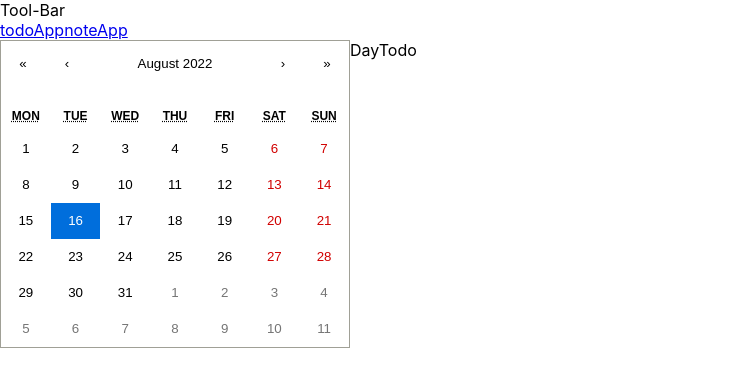
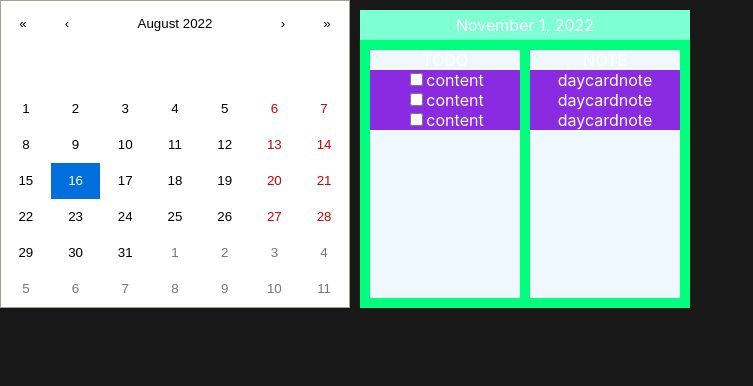
Before and after one commit to qitpydev/qitpy, a React (Create React App) app: page /app/todoApp in a window 1280 px wide. Shown: the top 386 px of the page, without its empty margins (0-753 px from the left). Built offline with nearby package versions, Linux system fonts and the light colour scheme.

Commit message:
calendaring

```diff
--- a/package.json
+++ b/package.json
@@ -12,6 +12,7 @@
     "@types/react": "^18.0.17",
     "@types/react-dom": "^18.0.6",
     "dayjs": "^1.11.5",
+    "prop-types": "^15.8.1",
     "react": "^18.2.0",
     "react-calendar": "^3.7.0",
     "react-dom": "^18.2.0",
--- a/src/features/TodoApp/CalendarTodo/CalendarTodo.scss
+++ b/src/features/TodoApp/CalendarTodo/CalendarTodo.scss
@@ -1,4 +1,6 @@
 .calendar-todo {
-    width: 50%;
-    display: flex;
+    // width: 50%;
+    position: fixed;
+    top: 0;
+    left: 0;
 }
--- a/src/features/TodoApp/CalendarTodo/DayTodo/DayTodo.scss
+++ b/src/features/TodoApp/CalendarTodo/DayTodo/DayTodo.scss
@@ -0,0 +1,41 @@
+.day-todo {
+    width: 330px;
+    height: 298px;
+    background-color: red;
+
+    position: fixed;
+    top: 10px;
+    left: 360px;
+
+    &_header {
+        background-color: aquamarine;
+        text-align: center;
+        line-height: 30px;
+    }
+
+    &_body {
+        height: calc(100% - 30px);
+        display: flex;
+        background-color:springgreen;
+        justify-content: space-between;
+        &_todo {
+            flex: 1;
+            text-align: center;
+            background-color: aliceblue;
+            margin: 10px 5px 10px 10px;
+            &_detail {
+                background-color: blueviolet;
+            }
+        }
+
+        &_note {
+            flex: 1;
+            text-align: center;
+            background-color: aliceblue;
+            margin: 10px 10px 10px 5px;
+            &_detail {
+                background-color: blueviolet;
+            }
+        }
+    }
+}
--- a/src/features/TodoApp/CalendarTodo/DayTodo/DayTodo.tsx
+++ b/src/features/TodoApp/CalendarTodo/DayTodo/DayTodo.tsx
@@ -1,8 +1,40 @@
 import React from 'react'
+import DayTodoCard from './DayTodoCard/DayTodoCard';
+import "./DayTodo.scss"
 
 function DayTodo() {
+
+  const day = "November 1, 2022";
+  const todoCards = <>
+  <DayTodoCard type='todo' createdAt={new Date()} content={"content"} isDone={false} ></DayTodoCard>
+  <DayTodoCard type='todo' createdAt={new Date()} content={"content"} isDone={false} ></DayTodoCard>
+  <DayTodoCard type='todo' createdAt={new Date()} content={"content"} isDone={false} ></DayTodoCard>
+  </>
+  const noteCards = <>
+  <DayTodoCard type='note' createAt={new Date()} content={"content"} ></DayTodoCard>
+  <DayTodoCard type='note' createAt={new Date()} content={"content"} ></DayTodoCard>
+  <DayTodoCard type='note' createAt={new Date()} content={"content"} ></DayTodoCard>
+  </>
   return (
-    <div>DayTodo</div>
+    <div className='day-todo'>
+      <div className="day-todo_header">
+        {day}
+      </div>
+      <div className="day-todo_body">
+        <div className="day-todo_body_todo">
+          <span style={{textAlign: "center"}}>TODO</span>
+          <div className="day-todo_body_todo_detail">
+            {todoCards}
+          </div>
+        </div>
+        <div className="day-todo_body_note">
+          <span>NOTE</span>
+          <div className="day-todo_body_note_detail">
+            {noteCards}
+          </div>
+        </div>
+      </div>
+    </div>
   )
 }
 
--- /dev/null
+++ b/src/features/TodoApp/CalendarTodo/DayTodo/DayTodoCard/DayTodoCard.tsx
@@ -0,0 +1,35 @@
+import React from 'react'
+import PropTypes from 'prop-types';
+
+DayTodoCard.prototypes = {
+    type: PropTypes.string.isRequired,
+    createdAt: PropTypes.instanceOf(Date).isRequired,
+    content: PropTypes.string,
+    isDone: PropTypes.bool,
+}
+
+function DayTodoCard(props) {
+
+    let card: JSX.Element;
+
+    if (props.type === 'todo') {
+        card = <DayCardTodo createdAt={props.createdAt} content={props.content} isDone={props.isDone} />
+    } else {
+        card = <DayCardNote createdAt={props.createdAt} content={props.content} />
+    }
+
+    return card;
+}
+
+const DayCardTodo = ({createdAt, content, isDone}) => {
+    return <div className="day-card-todo">
+        <input type="checkbox" />
+        <span>{content}</span>
+    </div>
+}
+
+const DayCardNote = ({createdAt, content}) => {
+    return <div className="day-card-note">daycardnote</div>
+}
+
+export default DayTodoCard
--- a/src/index.css
+++ b/src/index.css
@@ -3,6 +3,9 @@ body {
   font-family: -apple-system, BlinkMacSystemFont, 'Segoe UI', 'Roboto', 'Oxygen',
     'Ubuntu', 'Cantarell', 'Fira Sans', 'Droid Sans', 'Helvetica Neue',
     sans-serif;
+  background: #181818;
+  color: #fff;
+  overflow: hidden;
   -webkit-font-smoothing: antialiased;
   -moz-osx-font-smoothing: grayscale;
 }
@@ -11,3 +14,7 @@ code {
   font-family: source-code-pro, Menlo, Monaco, Consolas, 'Courier New',
     monospace;
 }
+
+* {
+  box-sizing: border-box;
+}
```
Also changed, not shown: src/features/TodoApp/CalendarTodo/DayTodo/DayTodoCard/DayTodoCard.scss (added), src/routes/router.tsx (line endings or trailing spaces).
